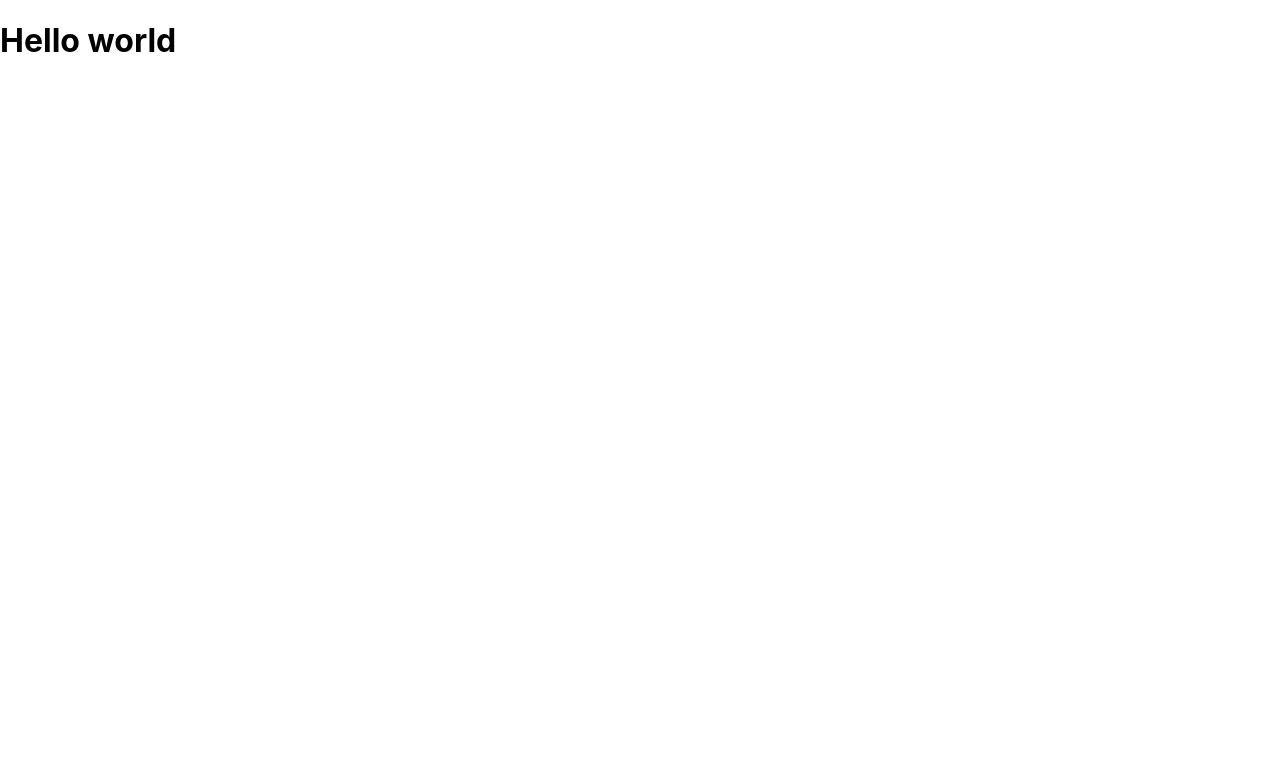
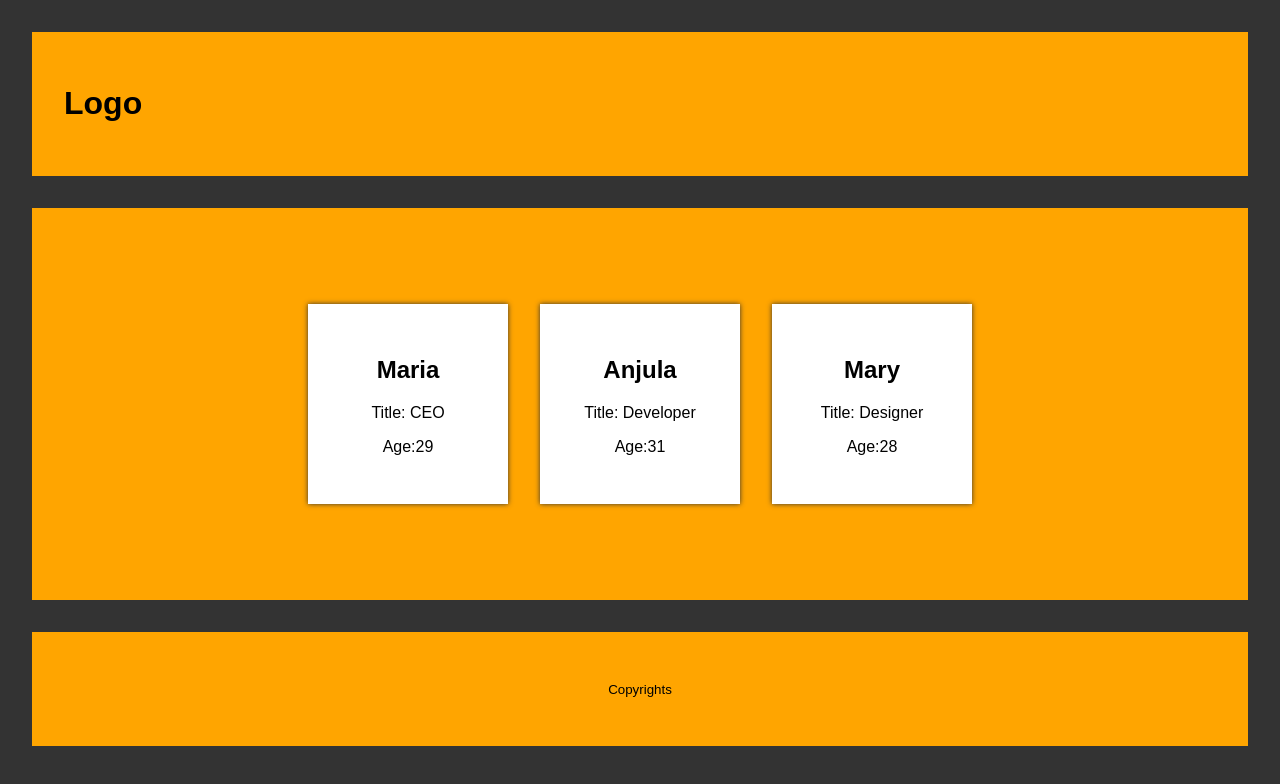
Before and after one commit to meanjula/boxes_2, a React (Create React App) app: page / in a window 1280 px wide. Shown: the top 784 px of the page. Built offline with nearby package versions, Linux system fonts and the light colour scheme.

Commit message:
added props

```diff
--- a/src/App.css
+++ b/src/App.css
@@ -1,38 +1,31 @@
-.App {
+body {
+  font-family: "PT Sans", sans-serif;
+  background-color: #333;
+}
+header,
+main,
+footer {
+  background-color: orange;
+  margin: 2rem;
+  padding: 2rem;
+}
+main {
+  display: flex;
+  flex-wrap: wrap;
+  padding: 5rem 2rem;
+  justify-content: center;
+}
+.box {
+  background-color: white;
+  text-align: center;
+  height: 200px;
+  width: 200px;
+  margin: 1rem;
+  box-shadow: 0 0 5px #333;
+  display: flex;
+  justify-content: center;
+  align-items: center;
+}
+footer {
   text-align: center;
 }
-
-.App-logo {
-  height: 40vmin;
-  pointer-events: none;
-}
-
-@media (prefers-reduced-motion: no-preference) {
-  .App-logo {
-    animation: App-logo-spin infinite 20s linear;
-  }
-}
-
-.App-header {
-  background-color: #282c34;
-  min-height: 100vh;
-  display: flex;
-  flex-direction: column;
-  align-items: center;
-  justify-content: center;
-  font-size: calc(10px + 2vmin);
-  color: white;
-}
-
-.App-link {
-  color: #61dafb;
-}
-
-@keyframes App-logo-spin {
-  from {
-    transform: rotate(0deg);
-  }
-  to {
-    transform: rotate(360deg);
-  }
-}
--- a/src/App.js
+++ b/src/App.js
@@ -1,8 +1,36 @@
 
 import './App.css';
 
+
+const Box=(props)=>{
+  return(
+    <div className="box">
+      <div>
+        <h2>{props.name}</h2>
+        <p>Title: {props.title}</p>
+        <p>Age:{props.age}</p>
+      </div>
+    </div>
+  )
+}
+
 function App() {
   return (
-    <h1>Hello world</h1>);
+  <>
+    <header>
+    <h1>Logo</h1>
+    </header>
+    <main>
+      <Box name="Maria" title="CEO" age="29"/>
+      <Box name="Anjula" title="Developer" age="31"/>
+      <Box name="Mary" title="Designer" age="28"/>
+    </main>
+    <footer>
+    <p><small>Copyrights</small></p>
+    </footer>
+    </>
+
+    )
+
 }
 export default App;
```
